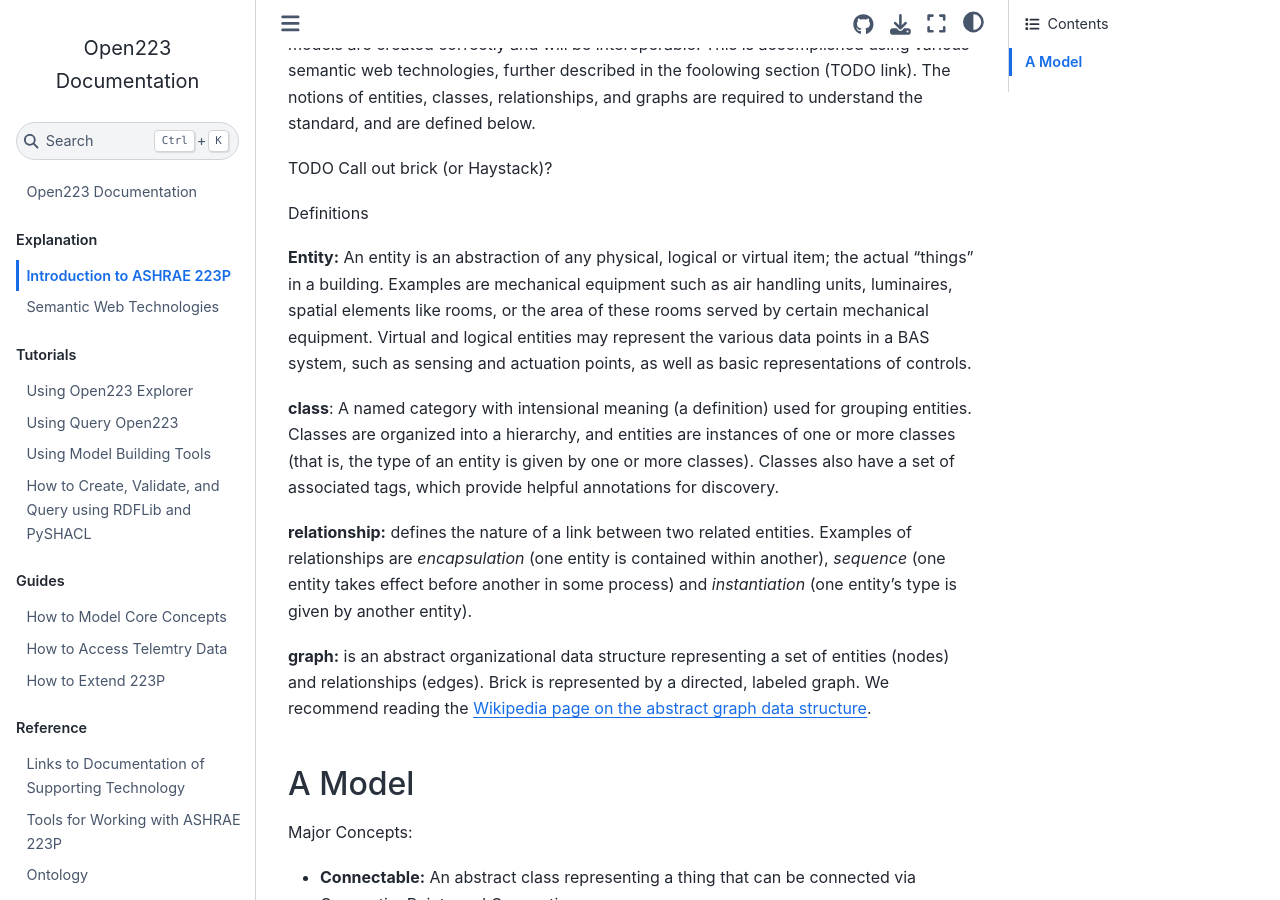
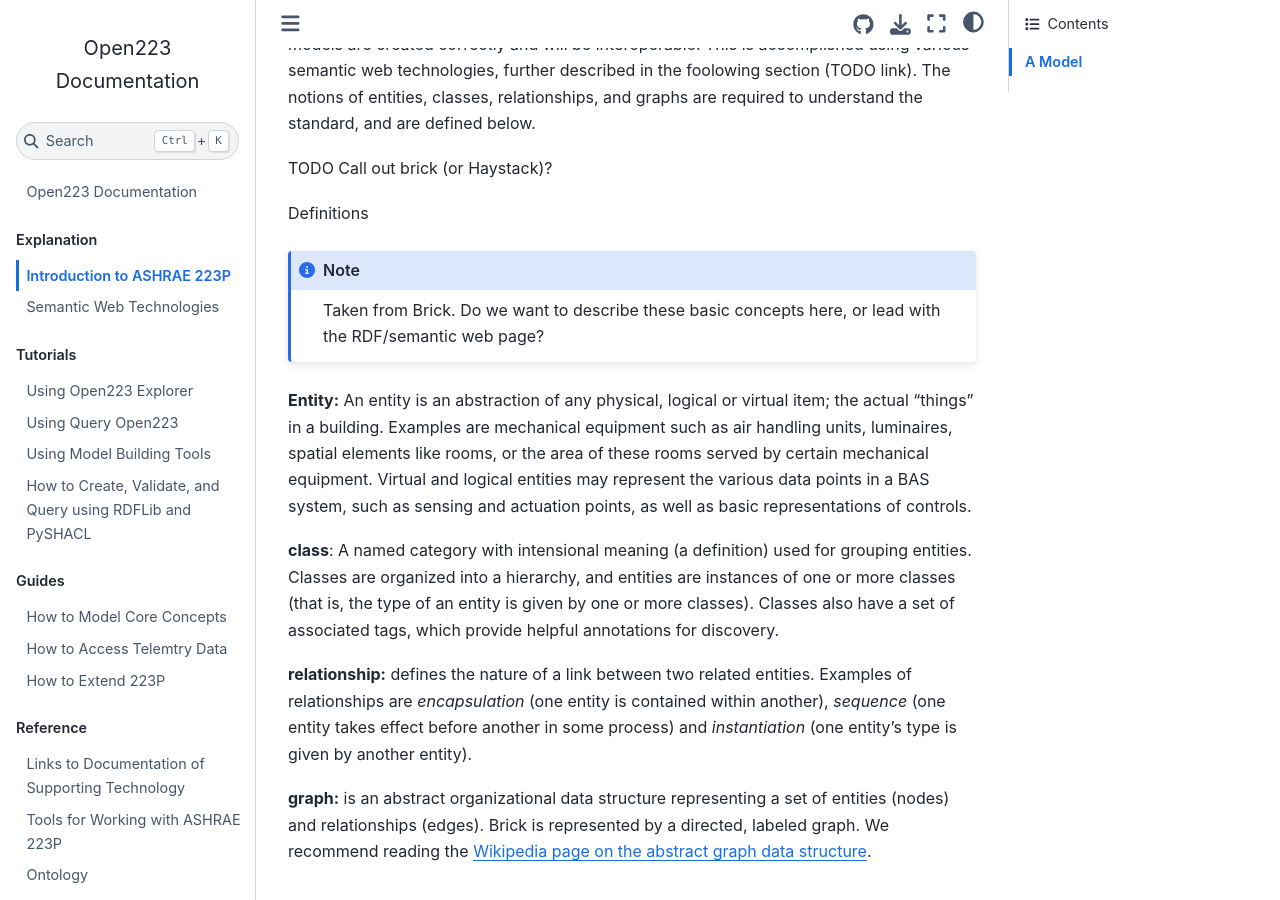
Before and after one commit to open223/docs.open223.info, a Jupyter Book: the page built from explanation/223p.md, in a window 1280 px wide and 900 px high, scrolled down 439 px. Built offline with Jupyter Book 1.0.4 settings and Sphinx 7.4.7 and the Sphinx Book theme 1.1.4, drawn with Linux system fonts in a browser that asks for light colours.

Commit message:
Update 223p.md

````diff
--- a/explanation/223p.md
+++ b/explanation/223p.md
@@ -8,6 +8,9 @@ The standard provides a machine-readable representation of building systems, the
 TODO Call out brick (or Haystack)?
 
 Definitions
+```{note}
+Taken from Brick. Do we want to describe these basic concepts here, or lead with the RDF/semantic web page?
+```
 
 **Entity:** An entity is an abstraction of any physical, logical or virtual item; the actual "things" in a building. Examples are mechanical equipment such as air handling units, luminaires, spatial elements like rooms, or the area of these rooms served by certain mechanical equipment. Virtual and logical entities may represent the various data points in a BAS system, such as sensing and actuation points, as well as basic representations of controls.
 
````
